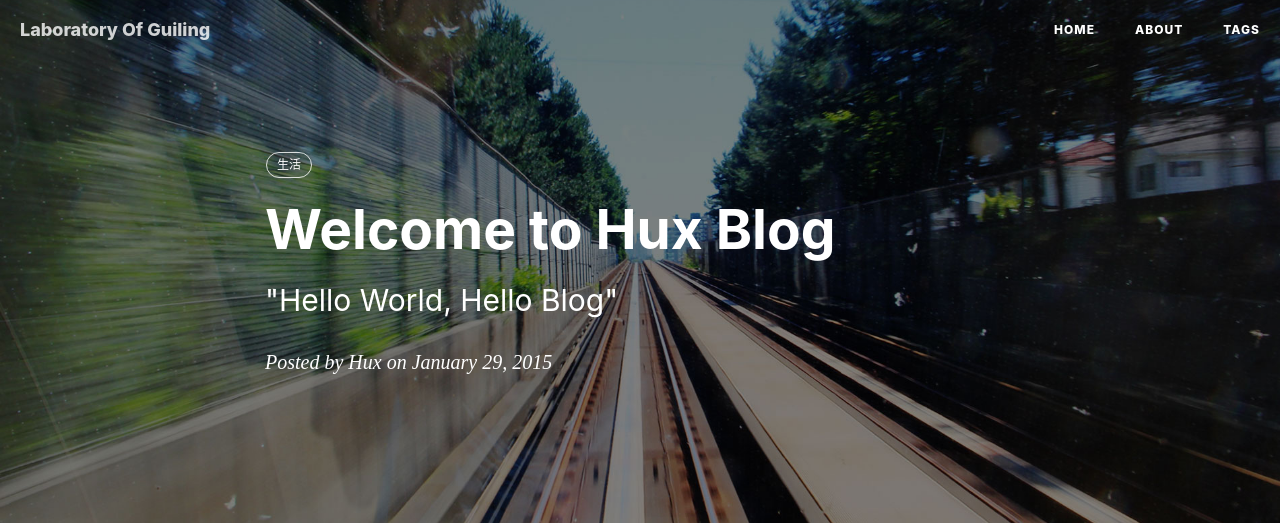
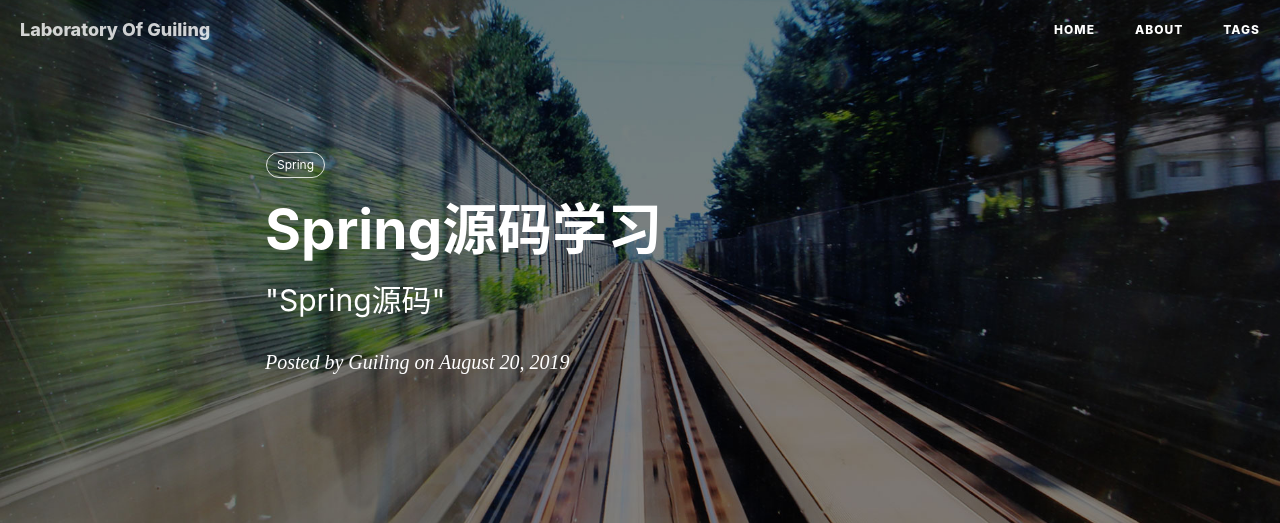
Before and after one commit to Little-kangaroo/guiling.github.io, a Jekyll site: the page built from _posts/2014-01-29-hello-2015.markdown, in a window 1280 px wide and 1400 px high. Shown: the top 523 px of the window. Built offline with Jekyll 4.4.1, drawn with Linux system fonts in a browser that asks for light colours; nearby versions of some CDN libraries; comment, search, counter and statistics services are not loaded; some of the changed text lies outside the part shown; grey boxes are pictures that could not be loaded.

Commit message:
spring-0

```diff
--- a/_posts/2014-01-29-hello-2015.markdown
+++ b/_posts/2014-01-29-hello-2015.markdown
@@ -1,12 +1,12 @@
 ---
 layout:     post
-title:      "Welcome to Hux Blog"
-subtitle:   " \"Hello World, Hello Blog\""
-date:       2015-01-29 12:00:00
-author:     "Hux"
+title:      "Spring源码学习"
+subtitle:   " \"Spring源码\""
+date:       2019-08-20 12:00:00
+author:     "Guiling"
 header-img: "img/post-bg-2015.jpg"
 tags:
-    - 生活
+    - Spring
 ---
 
 > “Yeah It's on. ”
```
Also changed, not shown: other parts of _posts/2014-01-29-hello-2015.markdown (+1 -1 lines).
